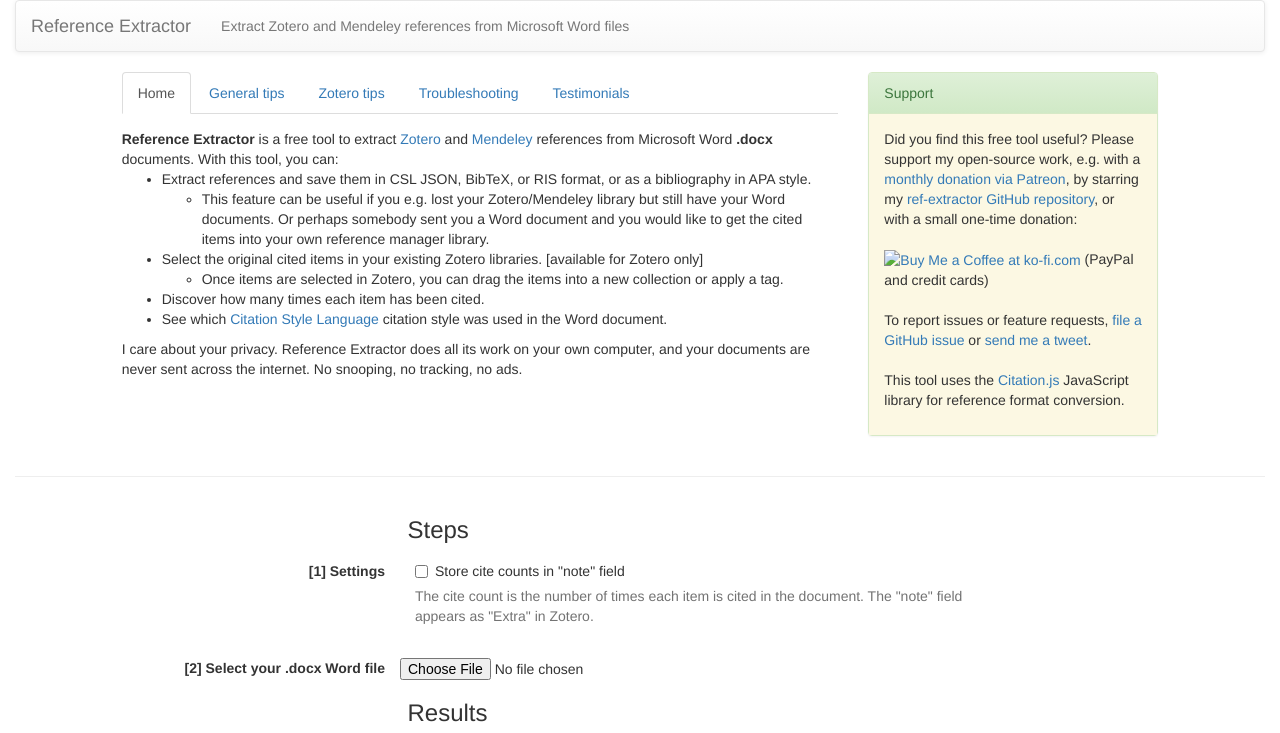
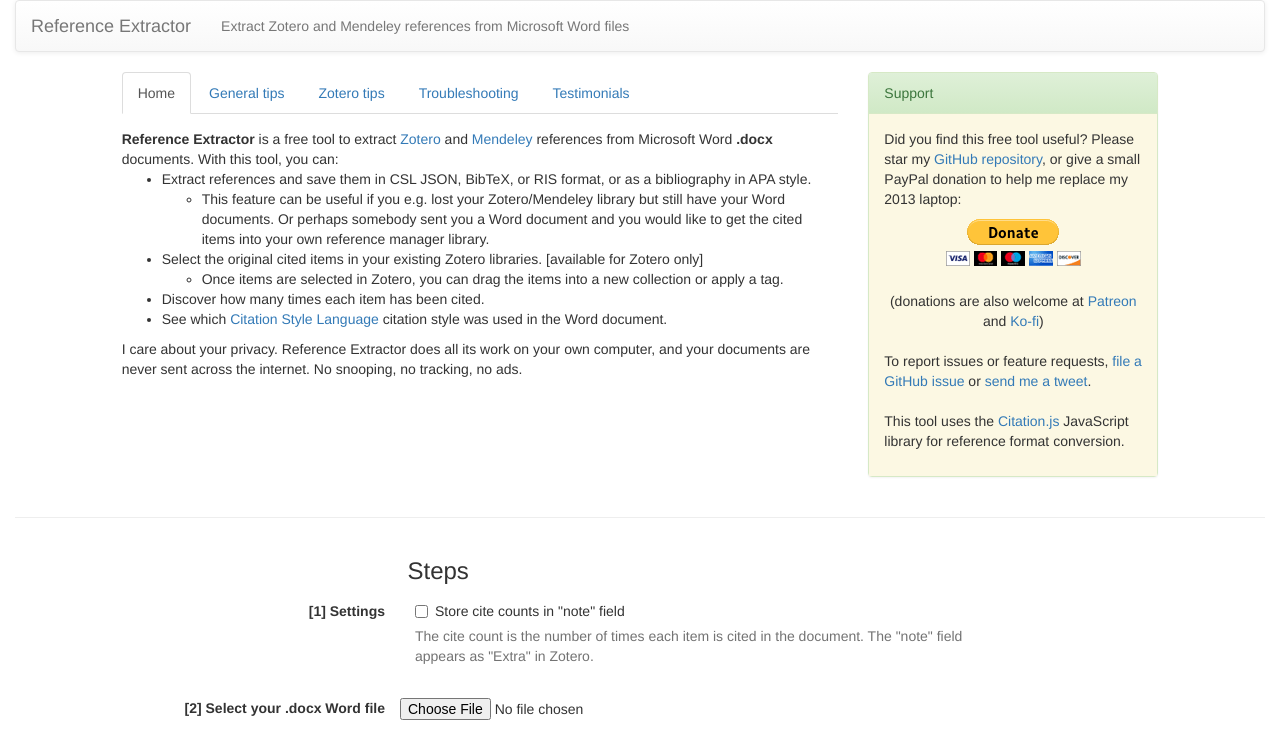
Before and after one commit to rmzelle/ref-extractor, a plain HTML site: page index.html in a window 1280 px wide. Shown: the top 733 px of the page. Drawn offline with nearby package versions, Linux system fonts and the light colour scheme; some packages are replaced by stand-ins of ours; a script that the page names is missing.

Commit message:
Tweak support text once more

```diff
--- a/index.html
+++ b/index.html
@@ -117,10 +117,20 @@
           <div class="panel-heading">Support</div>
           <div class="panel-body bg-warning">
             <p>Did you find this free tool useful?
-              Please support my open-source work, e.g. with a <a href="https://www.patreon.com/rintzezelle">monthly donation via Patreon</a>, by starring my <a href="https://github.com/rmzelle/ref-extractor/">ref-extractor GitHub repository</a>, or with a small one-time donation:
-              <br><br>
-              <a href='https://ko-fi.com/rintzezelle' target='_blank'><img src='https://www.ko-fi.com/img/githubbutton_sm.svg' alt='Buy Me a Coffee at ko-fi.com'/></a> (PayPal and credit cards)
-              <br><br>
+              Please star my <a href="https://github.com/rmzelle/ref-extractor/">GitHub repository</a>, or give a small PayPal donation to help me replace my 2013 laptop:
+              </br>
+              <div class="text-center">
+              <form action="https://www.paypal.com/cgi-bin/webscr" method="post" target="_blank">
+                <input type="hidden" name="cmd" value="_donations" />
+                <input type="hidden" name="business" value="3RSUT8LP3LR5J" />
+                <input type="hidden" name="currency_code" value="USD" />
+                <input type="hidden" name="amount" value="2.50">
+                <input type="image" src="images/paypal-button.gif" border="0" name="submit" title="PayPal - The safer, easier way to pay online!" alt="Donate with PayPal button" />
+              </form>
+              <br>
+              (donations are also welcome at <a href="https://www.patreon.com/rintzezelle" target='_blank'>Patreon</a> and <a href='https://ko-fi.com/rintzezelle' target='_blank'>Ko-fi</a>)
+              </div>
+              <br>
               To report issues or feature requests, <a href="https://github.com/rmzelle/ref-extractor/issues">file a GitHub issue</a> or <a href="https://twitter.com/rintzezelle">send me a tweet</a>.
               <br><br>
               This tool uses the <a href="https://citation.js.org/">Citation.js</a> JavaScript library for reference format conversion.</p>
```
Also changed, not shown: images/paypal-button.gif (added).
